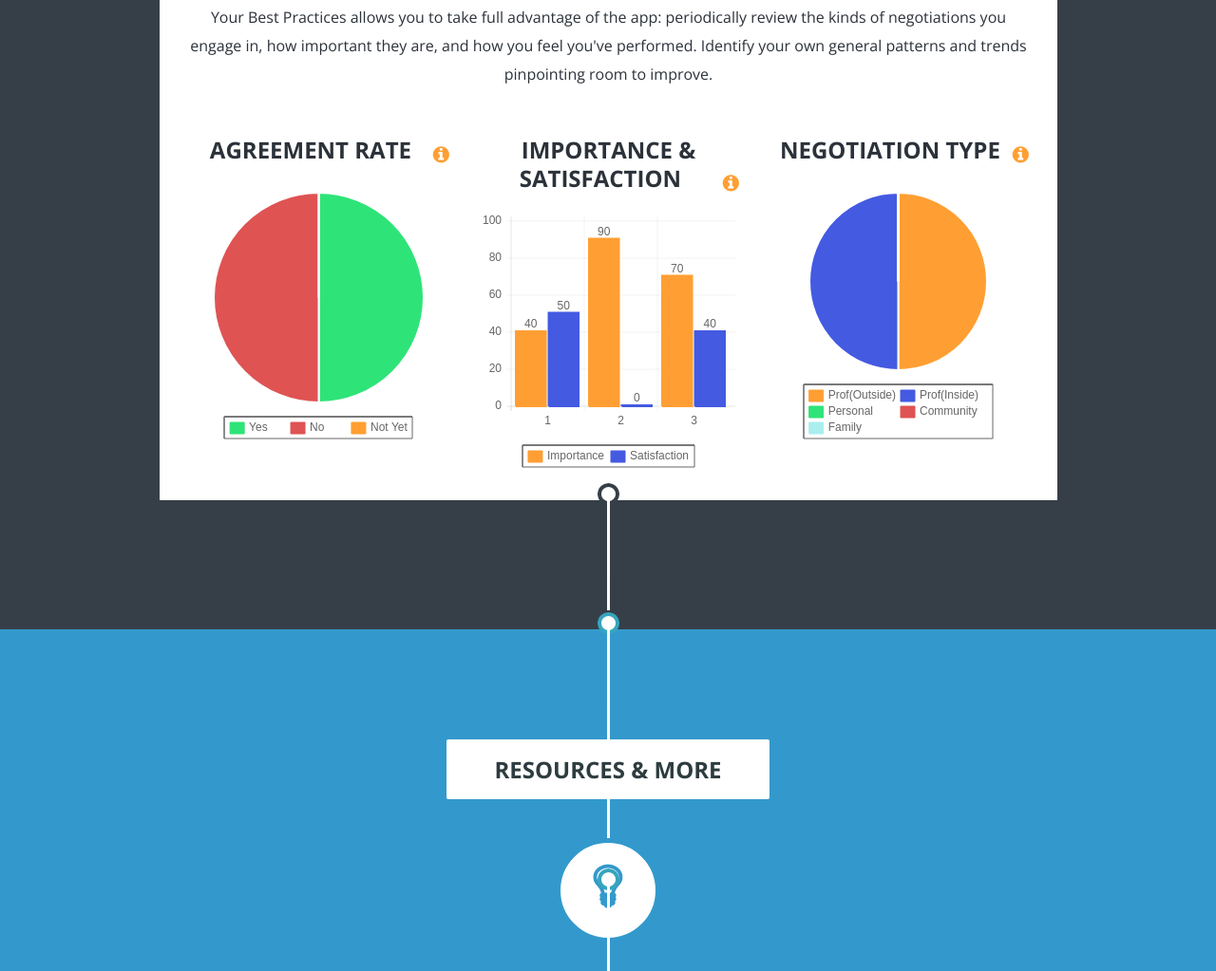
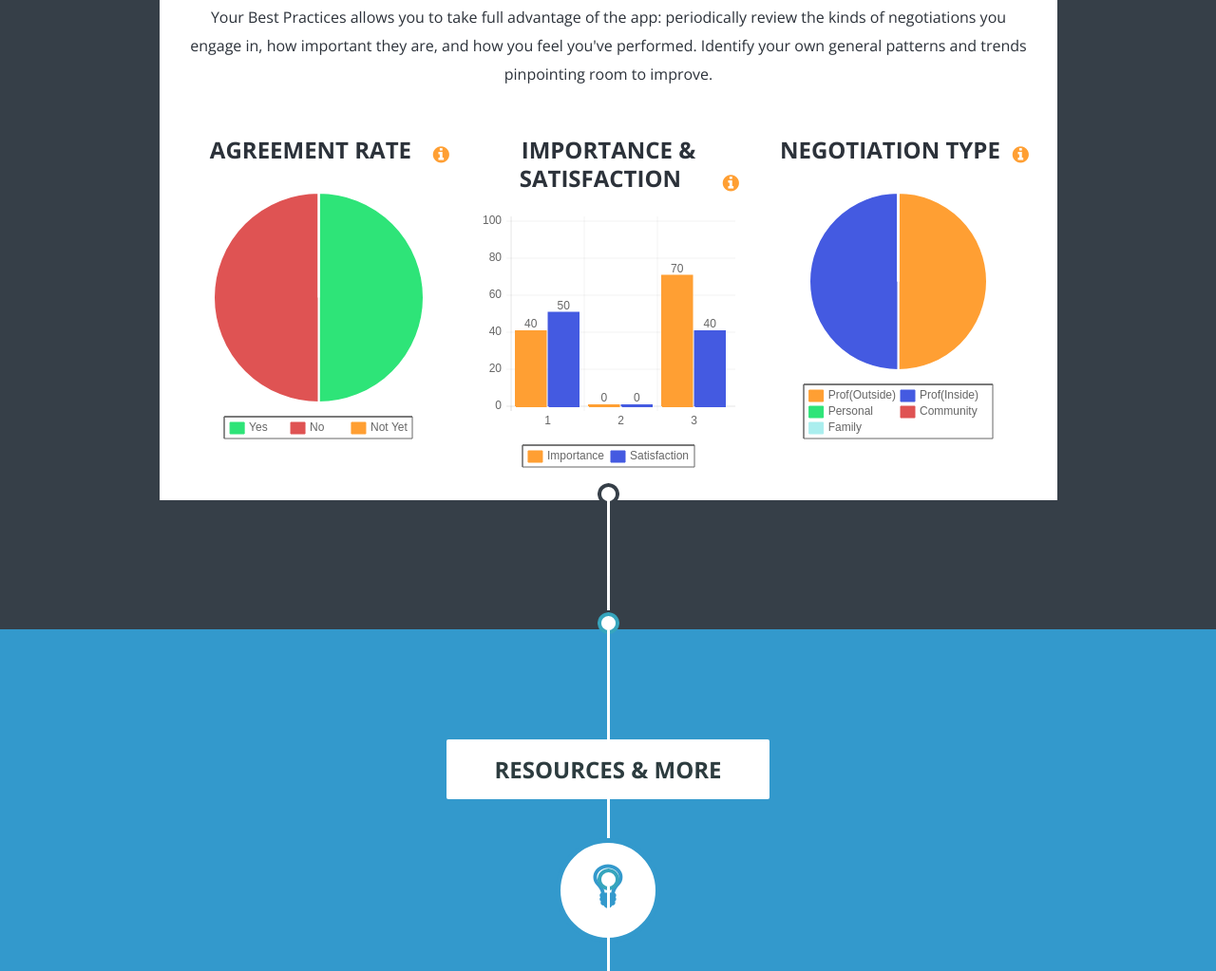
Before and after one commit to simario/neg360web, a plain HTML site: page index.html in a window 1280 px wide. Shown: the part 4240-5263 px from the top of the page at 95% size. Drawn offline with nearby package versions, Linux system fonts and the light colour scheme; some packages are replaced by stand-ins of ours; a script that the page names is missing; files whose address does not match are found by name.

Commit message:
updating bestpractices based on scorecard

```diff
--- a/index.html
+++ b/index.html
@@ -561,21 +561,21 @@
 							<div class="row">
 								<div class="col-md-4" style="text-align:center">
 									<h4>Agreement Rate <a href="javascript://" data-toggle="modal" data-target="#myAgreeModal" style="color:#ff9f33"><i class="fa fa-info-circle" style="font-size: 20px;float:right; margin: 10px 0px"></i></a></h4>
-									<div>
+									<div id="agreeCanvasContainer">
 										<canvas id="agree-canvas" width="150" height="150" ></canvas>
 									</div>
 									<div id="agreelegend"></div>
 								</div>
 								<div class="col-md-4">
 									<h4>Importance &amp; Satisfaction <a href="javascript://" data-toggle="modal" data-target="#myImportanceModal" style="color:#ff9f33"><i class="fa fa-info-circle" style="font-size: 20px;float:right; margin: 10px 0px"></i></a></h4>
-									<div>
+									<div id="importanceCanvasContainer">
 										<canvas id="importance-canvas" width="150" height="150"></canvas>
 									</div>
 									<div id="importancelegend"></div>
 								</div>
 								<div class="col-md-4">
 									<h4>Negotiation Type <a href="javascript://" data-toggle="modal" data-target="#myTypeModal" style="color:#ff9f33"><i class="fa fa-info-circle" style="font-size: 20px;float:right; margin: 10px 0px"></i></a></h4>
-									<div>
+									<div id="typeCanvasContainer">
 										<canvas id="type-canvas" width="150" height="150" style="text-align: left"></canvas>
 									</div>
 									<div id="typelegend">
@@ -892,149 +892,7 @@
 	<script src="js/app/app.js"></script>
 	<script src="js/app/profile.js"></script>
 	<script src="js/app/scorecard.js"></script>
-
-	<!-- Best Practices Charts -->
-
-	<script>
-	$(function () {
-
-	    $(document).ready(function () {
-
-
-
-	        // Build the chart
-			var agreementPieData = [
-					{
-						value: 1,
-						color: "#2ee478",
-						highlight: "#58E993",
-						title: "Yes",
-					},
-					{
-						value: 1,
-						color:"#DF5353",
-						highlight: "#E57575",
-						title: "No"
-					},
-					{
-						value: 0,
-						color:"#ff9f33",
-						highlight: "#FFB25C",
-						title: "Not Yet"
-					}
-				];
-
-			var typePieData = 	[
-					{
-						value: 1,
-						color:"#ff9f33",
-						highlight: "#FFB25C",
-						title: "Prof(Outside)",
-					},
-					{
-						value: 1,
-						color: "#445ae1",
-						highlight: "#697BE7",
-						title: "Prof(Inside)"
-					},
-					{
-						value: 0,
-						color: "#2ee478",
-						highlight: "#58E993",
-						title: "Personal"
-					},
-					{
-						value: 0,
-						color:"#DF5353",
-						highlight: "#E57575",
-						title: "Community",
-					},
-					{
-						value: 0,
-						color: "#aaeeee",
-						highlight: "#BBF1F1",
-						title: "Family"
-					}
-				];
-
-			var importanceBarData = {
-					labels : [1,2,3],
-					datasets : [
-						{
-							title : "Importance",
-							fillColor : "#ff9f33",
-							strokeColor : "#ff9f33",
-							highlightFill: "#FFB25C",
-							highlightStroke: "#FFB25C",
-							data : [40,90,70]
-						},
-						{
-							title : "Satisfaction",
-							fillColor : "#445ae1",
-							strokeColor : "#445ae1",
-							highlightFill : "#697BE7",
-							highlightStroke : "#697BE7",
-							data : [50,0,40]
-						}
-					]
-
-				};
-
-				var agree = document.getElementById("agree-canvas").getContext("2d");
-				window.myAgreePieChart = new Chart(agree).Pie(agreementPieData,{
-					responsive: true,
-					animateScale : false,
-					maintainAspectRatio: true,
-					animateRotate : true,
-				    animateScale : false,
-				    animationByData : false,
-				    animationSteps : 200,
-				    legend : true,
-				    animationEasing: "linear",
-				    annotateDisplay : true
-				});
-				var type = document.getElementById("type-canvas").getContext("2d");
-				window.myTypePieChart = new Chart(type).Pie(typePieData,{
-					responsive: true,
-					animateScale : false,
-					maintainAspectRatio: true,
-					animateRotate : true,
-				    animateScale : false,
-				    animationByData : false,
-				    animationSteps : 200,
-				    legend : true,
-				    animationEasing: "linear",
-				    annotateDisplay : true
-				});
-				var importance = document.getElementById("importance-canvas").getContext("2d");
-				window.myImportanceBarChart = new Chart(importance).Bar(importanceBarData,{
-				    responsive: true,
-					maintainAspectRatio: true,
-					scaleOverride: true,
-				    scaleSteps: 5,
-				    scaleStepWidth: 20,
-				    scaleStartValue: 0,
-				    animationSteps : 200,
-				    legend : true,
-				    inGraphDataShow : true,
-				    annotateDisplay : true
-				});
-
-			/*
-				var agreelegend = window.myAgreePieChart.generateLegend();
-				$("#agreelegend").html(agreelegend);
-
-				var typelegend = window.myTypePieChart.generateLegend();
-				$("#typelegend").html(typelegend);
-
-				var importancelegend = window.myImportanceBarChart.generateLegend();
-				$("#importancelegend").html(importancelegend);
-			*/
-
-	    });
-	});
-
-	</script>
+	<script src="js/app/bestpractices.js"></script>
 
 	<!-- Circliful -->
 	<script src="js/jquery.circliful.js"></script>
--- /dev/null
+++ b/js/app/bestpractices.js
@@ -0,0 +1,150 @@
+App.BestPractices = {
+
+    createCharts: function() {
+        $("#agreeCanvasContainer").empty();
+        $("#importanceCanvasContainer").empty();
+        $("#typeCanvasContainer").empty();
+
+        $("#agreeCanvasContainer").append('<canvas id="agree-canvas" width="150" height="150" ></canvas>');
+        $("#importanceCanvasContainer").append('<canvas id="importance-canvas" width="150" height="150"></canvas>');
+        $("#typeCanvasContainer").append('<canvas id="type-canvas" width="150" height="150" style="text-align: left"></canvas>');
+
+        var agreementPieData = [
+            {
+                value: 1 + App.Scorecard.agreementYes,
+                color: "#2ee478",
+                highlight: "#58E993",
+                title: "Yes",
+            },
+            {
+                value: 1 + App.Scorecard.agreementNo,
+                color:"#DF5353",
+                highlight: "#E57575",
+                title: "No"
+            },
+            {
+                value: App.Scorecard.agreementNotYet,
+                color:"#ff9f33",
+                highlight: "#FFB25C",
+                title: "Not Yet"
+            }
+        ];
+
+        var typePieData = 	[
+            {
+                value: 1  + App.Scorecard.typeProOut,
+                color:"#ff9f33",
+                highlight: "#FFB25C",
+                title: "Prof(Outside)",
+            },
+            {
+                value: 1 + App.Scorecard.typeProColl,
+                color: "#445ae1",
+                highlight: "#697BE7",
+                title: "Prof(Inside)"
+            },
+            {
+                value: App.Scorecard.typePersonal,
+                color: "#2ee478",
+                highlight: "#58E993",
+                title: "Personal"
+            },
+            {
+                value: App.Scorecard.typeComm,
+                color:"#DF5353",
+                highlight: "#E57575",
+                title: "Community"
+            },
+            {
+                value: App.Scorecard.typeFam,
+                color: "#aaeeee",
+                highlight: "#BBF1F1",
+                title: "Family"
+            }
+        ];
+
+        var importanceBarData = {
+            labels : [1,2,3],
+            datasets : [
+                {
+                    title : "Importance",
+                    fillColor : "#ff9f33",
+                    strokeColor : "#ff9f33",
+                    highlightFill: "#FFB25C",
+                    highlightStroke: "#FFB25C",
+                    data : [40, App.Scorecard.importance, 70]
+                },
+                {
+                    title : "Satisfaction",
+                    fillColor : "#445ae1",
+                    strokeColor : "#445ae1",
+                    highlightFill : "#697BE7",
+                    highlightStroke : "#697BE7",
+                    data : [50, App.Scorecard.satisfaction,40]
+                }
+            ]
+
+        };
+
+        var agree = document.getElementById("agree-canvas").getContext("2d");
+        window.myAgreePieChart = new Chart(agree).Pie(agreementPieData,{
+            responsive: true,
+            animateScale : false,
+            maintainAspectRatio: true,
+            animateRotate : true,
+            animateScale : false,
+            animationByData : false,
+            animationSteps : 200,
+            legend : true,
+            animationEasing: "linear",
+            annotateDisplay : true
+        });
+        var type = document.getElementById("type-canvas").getContext("2d");
+        window.myTypePieChart = new Chart(type).Pie(typePieData,{
+            responsive: true,
+            animateScale : false,
+            maintainAspectRatio: true,
+            animateRotate : true,
+            animateScale : false,
+            animationByData : false,
+            animationSteps : 200,
+            legend : true,
+            animationEasing: "linear",
+            annotateDisplay : true
+        });
+        var importance = document.getElementById("importance-canvas").getContext("2d");
+        window.myImportanceBarChart = new Chart(importance).Bar(importanceBarData,{
+            responsive: true,
+            maintainAspectRatio: true,
+            scaleOverride: true,
+            scaleSteps: 5,
+            scaleStepWidth: 20,
+            scaleStartValue: 0,
+            animationSteps : 200,
+            legend : true,
+            inGraphDataShow : true,
+            annotateDisplay : true
+        });
+
+        /*
+         var agreelegend = window.myAgreePieChart.generateLegend();
+         $("#agreelegend").html(agreelegend);
+
+         var typelegend = window.myTypePieChart.generateLegend();
+         $("#typelegend").html(typelegend);
+
+         var importancelegend = window.myImportanceBarChart.generateLegend();
+         $("#importancelegend").html(importancelegend);
+         */
+    },
+    update: function() {
+        App.BestPractices.createCharts();
+    },
+    init: function() {
+        this.createCharts();
+    }
+};
+
+$(document).ready(function () {
+    App.BestPractices.init();
+});
--- a/js/app/scorecard.js
+++ b/js/app/scorecard.js
@@ -1,6 +1,16 @@
 App.Scorecard = {
     importanceGauge: undefined,
     satisfactionGauge: undefined,
+    importance: 0,
+    satisfaction: 0,
+    agreementYes: 0,
+    agreementNo: 0,
+    agreementNotYet: 0,
+    typeProOut: 0,
+    typeProColl: 0,
+    typePersonal: 0,
+    typeComm: 0,
+    typeFam: 0,
     createListeners: function() {
         $('#scorecardModalSaveButton').on('click', function() {
             App.Scorecard.save();
@@ -10,16 +20,16 @@ App.Scorecard = {
         var name = $('#negotiationName').val();
         var type = $('#negotiationTypeSelect').val();
         var agreement = $('input[name=negotationAgreement]:checked', '#scorecardForm').val()
-        var importance = $('#sliderImportant').parent().find('.tooltip-inner').html();
-        var satisfaction = $('#sliderSatisfied').parent().find('.tooltip-inner').html();
         var scorecardType = $('#scorecardType');
         var agreementReached = $('#agreementReached');
         var scorecardTitle = $('#scorecardTitle');
 
-        App.Scorecard.importanceGauge.data('text', importance);
-        App.Scorecard.importanceGauge.data('percent', importance);
-        App.Scorecard.satisfactionGauge.data('text', satisfaction);
-        App.Scorecard.satisfactionGauge.data('percent', satisfaction);
+        App.Scorecard.importance = $('#sliderImportant').parent().find('.tooltip-inner').html();
+        App.Scorecard.satisfaction = $('#sliderSatisfied').parent().find('.tooltip-inner').html();
+        App.Scorecard.importanceGauge.data('text', App.Scorecard.importance);
+        App.Scorecard.importanceGauge.data('percent', App.Scorecard.importance);
+        App.Scorecard.satisfactionGauge.data('text', App.Scorecard.satisfaction);
+        App.Scorecard.satisfactionGauge.data('percent', App.Scorecard.satisfaction);
         App.Scorecard.importanceGauge.empty();
         App.Scorecard.satisfactionGauge.empty();
         App.Scorecard.importanceGauge.circliful();
@@ -28,6 +38,38 @@ App.Scorecard = {
         agreementReached.html(agreement);
         scorecardType.html(type);
         scorecardTitle.html(name);
+
+        switch (type) {
+            case "Professional, with outside parties (vendors, customers, stakeholders, etc.)":
+                App.Scorecard.typeProOut++;
+                break;
+            case "Professional, with colleagues within your organization":
+                App.Scorecard.typeProColl++;
+                break;
+            case "Personal (such as buying a car or renting an apartment)":
+                App.Scorecard.typePersonal++;
+                break;
+            case "Community (with neighborhood groups, not-for-profits, etc.)":
+                App.Scorecard.typeComm++;
+                break;
+            case "Family (with children parents, partners, spouses, etc.)":
+                App.Scorecard.typeFam++;
+                break;
+        }
+
+        switch (agreement) {
+            case "Yes":
+                App.Scorecard.agreementYes++;
+                break;
+            case "No":
+                App.Scorecard.agreementNo++;
+                break;
+            case "Not Yet":
+                App.Scorecard.agreementNotYet++;
+                break;
+        }
+
+        App.BestPractices.update();
     },
     init: function() {
         var footerAlert = $('#scorecardModalFooterAlert');
```
